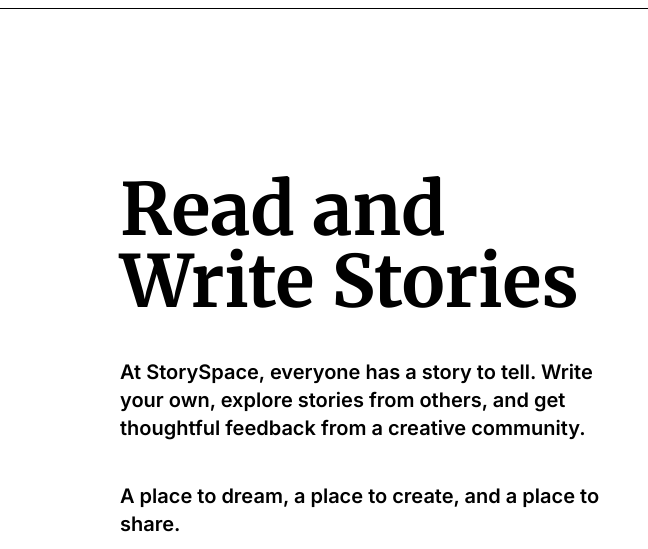
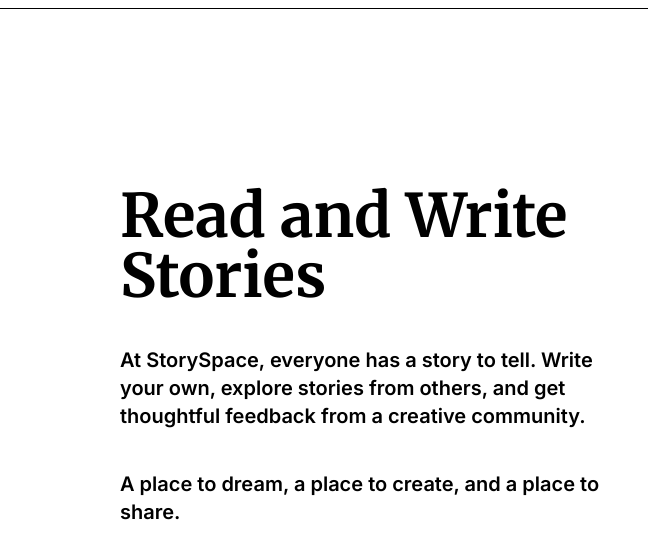
Before and after one commit to handkrchief/story-space, a website built with Vite: page index.html in a window 1280 px wide. Shown: the part 80-629 px from the top of the page, 0-648 px from the left. Built offline with nearby package versions, Linux system fonts and the light colour scheme.

Commit message:
Added design files.

```diff
--- a/index.html
+++ b/index.html
@@ -41,17 +41,17 @@
 
     <main class="grid items-center flex-grow mt-8 md:grid-cols-12 gap-x-6">
       <section class="p-6 space-y-10 md:col-span-6 md:ml-[96px]">
-        <h1 class="text-6xl font-extrabold md:text-7xl font-heading ">Read and Write Stories</h1>
+        <h1 class="text-6xl font-extrabold md:text-6xl font-heading ">Read and Write Stories</h1>
 
         <p class="font-bold md:hidden font-body">
           A place to dream, a place to create, and a place to share.
         </p>
 
-        <p class="hidden text-xl font-bold md:block font-body">
+        <p class="hidden font-bold md:text-lg lg:text-xl md:block font-body">
           At StorySpace, everyone has a story to tell. Write your own, explore stories from others,
           and get thoughtful feedback from a creative community.
         </p>
-        <p class="hidden text-xl font-bold md:block font-body">
+        <p class="hidden font-bold md:text-lg lg:text-xl md:block font-body">
           A place to dream, a place to create, and a place to share.
         </p>
 
```
Also changed, not shown: README.md, 1 other file.
